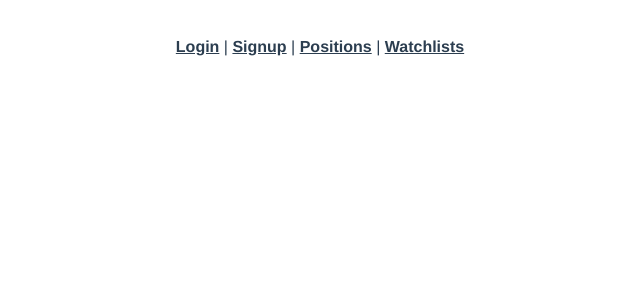
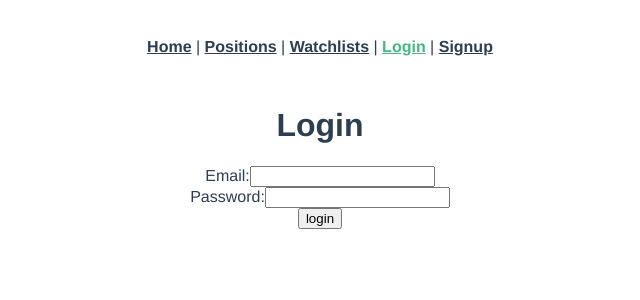
Before and after one commit to IanJSilber/netlify-capstone-frontend, a Vue app: page /login in a window 1280 px wide. Shown: the top 300 px of the page, without its empty margins (320-960 px from the left). Built offline with nearby package versions, Linux system fonts and the light colour scheme.

Commit message:
adds news api to home page

```diff
--- a/src/App.vue
+++ b/src/App.vue
@@ -1,13 +1,15 @@
 <template>
   <div id="app">
     <div id="nav">
-      <router-link to="/">Login</router-link>
-      |
-      <router-link to="/signup">Signup</router-link>
+      <router-link to="/">Home</router-link>
       |
       <router-link to="/positions">Positions</router-link>
       |
       <router-link to="/watchlists">Watchlists</router-link>
+      |
+      <router-link to="/login">Login</router-link>
+      |
+      <router-link to="/signup">Signup</router-link>
     </div>
     <router-view />
   </div>
--- a/src/router/index.js
+++ b/src/router/index.js
@@ -1,16 +1,18 @@
 import Vue from "vue";
 import VueRouter from "vue-router";
-import Positions from "../views/Positions.vue";
+import Home from "../views/Home.vue";
 import Login from "../views/Login.vue";
 import Signup from "../views/Signup.vue";
+import Positions from "../views/Positions.vue";
 import Watchlists from "../views/Watchlists.vue";
 import watchlistShow from "../views/watchlistShow.vue";
 
 Vue.use(VueRouter);
 
 const routes = [
+  { path: "/", name: "Home", component: Home },
+  { path: "/login", name: "Login", component: Login },
   { path: "/positions", name: "Positions", component: Positions },
-  { path: "/", name: "Login", component: Login },
   { path: "/signup", name: "Signup", component: Signup },
   { path: "/watchlists", name: "Watchlists", component: Watchlists },
   { path: "/watchlists/:id", name: "WatchlistShow", component: watchlistShow },
--- /dev/null
+++ b/src/views/Home.vue
@@ -0,0 +1,28 @@
+<template>
+  <div class="Home">
+    <div v-for="news in news" :key="news.id">
+      <a target="_blank" v-bind:href="`${news.url}`">{{ news.title }}</a>
+      <br />
+      <br />
+      <br />
+    </div>
+  </div>
+</template>
+
+<script>
+import axios from "axios";
+
+export default {
+  data: function () {
+    return {
+      news: [],
+    };
+  },
+  created: function () {
+    axios.get("news").then((response) => {
+      console.log("success", response.data);
+      this.news = response.data.articles;
+    });
+  },
+};
+</script>
--- a/src/views/Login.vue
+++ b/src/views/Login.vue
@@ -26,7 +26,6 @@ import axios from "axios";
 export default {
   data: function () {
     return {
-      newUserParams: { password: "", password_confirmation: "" },
       errors: [],
       newSessionParams: {},
     };
```
